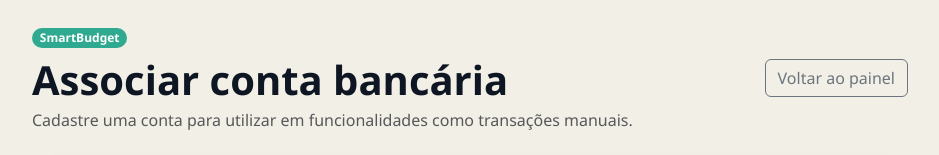
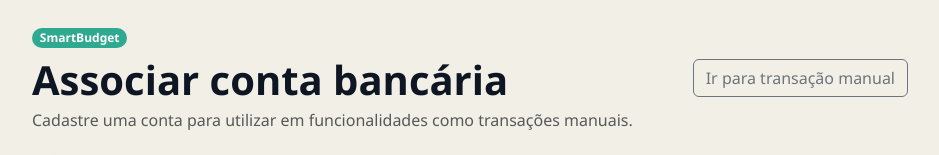
Before and after one commit to IFSC-ES2/projeto-app_financeiro, a React (Vite) app in the folder app-financeiro-front-end/: page /contas/nova in a window 1280 px wide. Shown: the top 155 px of the page, without its empty margins (170-1109 px from the left). Built offline with nearby package versions, Linux system fonts and the light colour scheme; sample sign-in values are in the browser's storage.

Commit message:
fix: após login redireciona para transicao manual

```diff
--- a/app-financeiro-front-end/src/pages/NovaConta.tsx
+++ b/app-financeiro-front-end/src/pages/NovaConta.tsx
@@ -129,9 +129,9 @@ const NovaConta: React.FC = () => {
             </p>
           </div>
 
-          <Link to="/dashboard" className="btn btn-outline-secondary align-self-start align-self-md-center">
-            Voltar ao painel
-          </Link>
+          <Link to="/transacoes/nova" className="btn btn-outline-secondary align-self-start align-self-md-center">
+          Ir para transação manual
+        </Link>
         </div>
 
         <MensagemAlerta mensagem={erroGeral} tipo="danger" />
```
